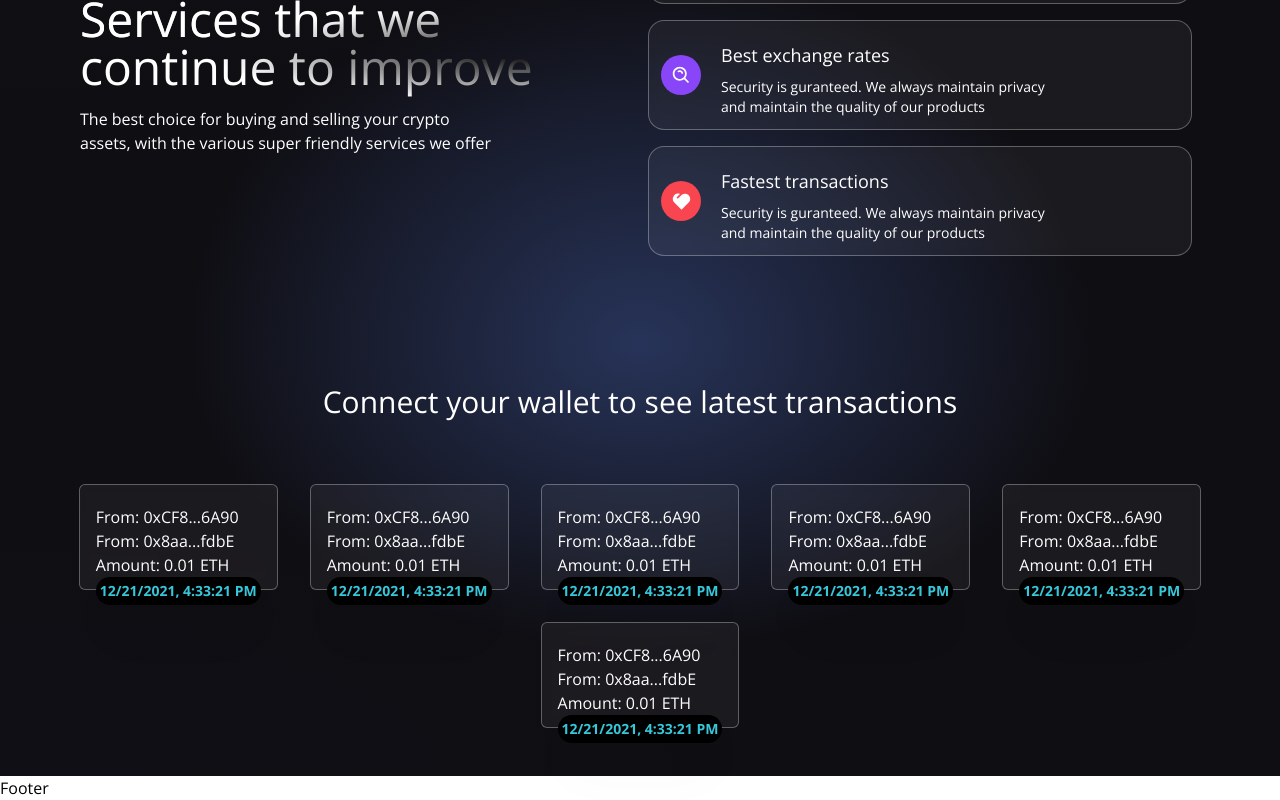
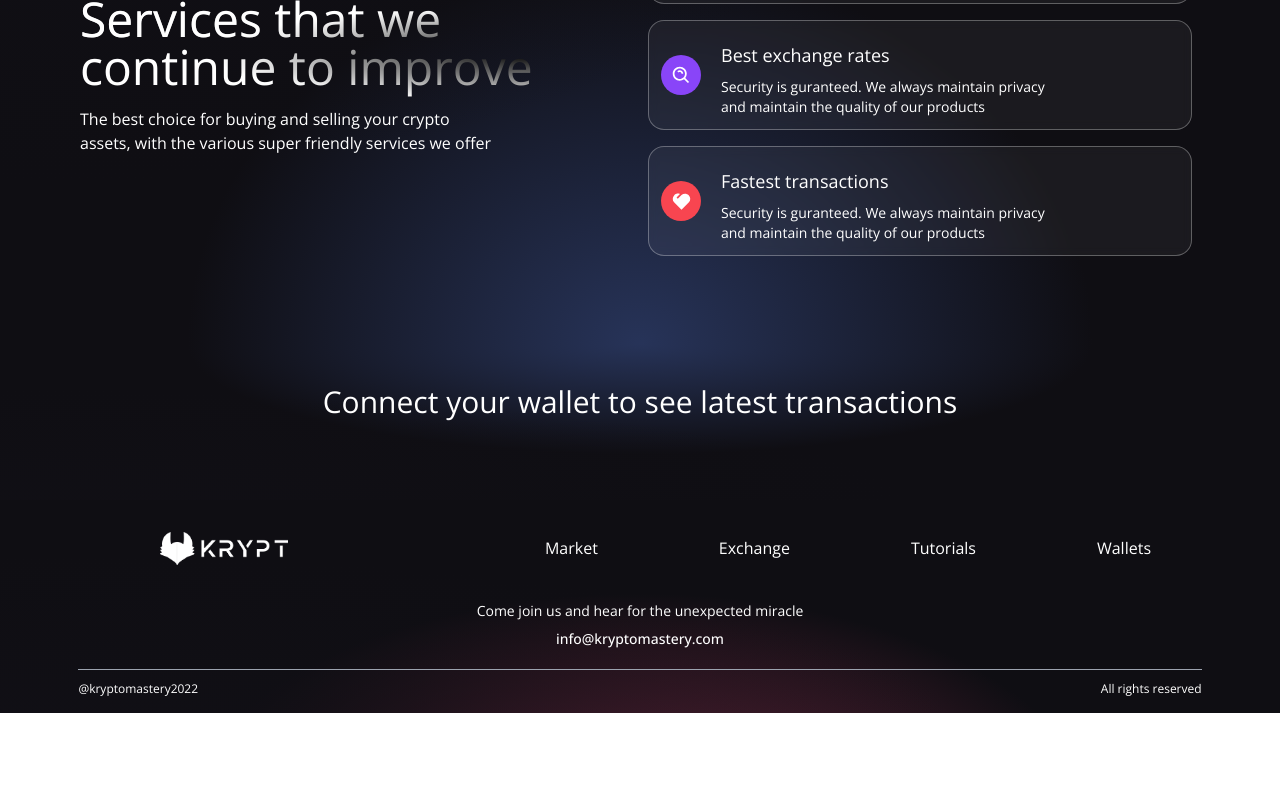
Before and after one commit to danielhochwart7/dApp, a React (Vite) app in the folder client/: page / in a window 1280 px wide. Shown: the part 943-1743 px from the top of the page. After the commit the page ends 1656 px from the top, so only its background shows below. Built offline with nearby package versions, Linux system fonts and the light colour scheme.

Commit message:
Read transactions from blockchain

```diff
--- a/client/src/components/Footer.jsx
+++ b/client/src/components/Footer.jsx
@@ -1,7 +1,33 @@
-const Footer = () => {
-    return (
-        <h1>Footer</h1>
-    );
-}
+import React from "react";
+
+import logo from "../../images/logo.png";
+
+const Footer = () => (
+  <div className="w-full flex md:justify-center justify-between items-center flex-col p-4 gradient-bg-footer">
+    <div className="w-full flex sm:flex-row flex-col justify-between items-center my-4">
+      <div className="flex flex-[0.5] justify-center items-center">
+        <img src={logo} alt="logo" className="w-32" />
+      </div>
+      <div className="flex flex-1 justify-evenly items-center flex-wrap sm:mt-0 mt-5 w-full">
+        <p className="text-white text-base text-center mx-2 cursor-pointer">Market</p>
+        <p className="text-white text-base text-center mx-2 cursor-pointer">Exchange</p>
+        <p className="text-white text-base text-center mx-2 cursor-pointer">Tutorials</p>
+        <p className="text-white text-base text-center mx-2 cursor-pointer">Wallets</p>
+      </div>
+    </div>
+
+    <div className="flex justify-center items-center flex-col mt-5">
+      <p className="text-white text-sm text-center">Come join us and hear for the unexpected miracle</p>
+      <p className="text-white text-sm text-center font-medium mt-2">info@kryptomastery.com</p>
+    </div>
+
+    <div className="sm:w-[90%] w-full h-[0.25px] bg-gray-400 mt-5 " />
+
+    <div className="sm:w-[90%] w-full flex justify-between items-center mt-3">
+      <p className="text-white text-left text-xs">@kryptomastery2022</p>
+      <p className="text-white text-right text-xs">All rights reserved</p>
+    </div>
+  </div>
+);
 
 export default Footer;
--- a/client/src/components/Transactions.jsx
+++ b/client/src/components/Transactions.jsx
@@ -35,7 +35,7 @@ const TransactionCard = ({ addressTo, addressFrom, timestamp, message, keyword,
 }
 
 const Transactions = () => {
-    const { currentAccount } = useContext(TransactionContext);
+    const { currentAccount, transactions } = useContext(TransactionContext);
     return (
         <div className="flex w-full justify-center items-center 2xl:px-20 gradient-bg-transactions">
             <div className="flex flex-col md:p-8 py-12 px-4">
@@ -50,7 +50,7 @@ const Transactions = () => {
                 )}
 
                 <div className="flex flex-wrap justify-center items-center mt-10">
-                    {dummyData.reverse().map((transaction, i) => (
+                    {transactions.reverse().map((transaction, i) => (
                         <TransactionCard key={i} {...transaction}/>
                     ))}
                 </div>
--- a/client/src/components/Welcome.jsx
+++ b/client/src/components/Welcome.jsx
@@ -18,7 +18,7 @@ const Input = ({placeholder, name, type, value, handleChange}) => (
     />
 )
 const Welcome = () => {
-    const { connectWallet, currentAccount, formData, sendTransaction, handleChange } = useContext(TransactionContext);
+    const { connectWallet, currentAccount, formData, sendTransaction, handleChange, isLoading } = useContext(TransactionContext);
 
     const handleSubmit = (e) => {
         const { addressTo, amount, keyword, message } = formData;
@@ -91,7 +91,7 @@ const Welcome = () => {
                         <Input placeholder="Keyword (Gif)" name="keyword" type="text" handleChange={handleChange}/>
                         <Input placeholder="Enter Message" name="message" type="text" handleChange={handleChange}/>
                         <div className="h-[1px] w-full bg-gray-400 my-2"/>
-                        {false ? (
+                        {isLoading ? (
                             <Loader />
                         ) : (
                             <button
--- a/client/src/context/TransactionContext.jsx
+++ b/client/src/context/TransactionContext.jsx
@@ -20,9 +20,31 @@ export const TransactionProvider = ({ children }) => {
     const [formData, setFormData] = useState({addressTo: "", amount: "", keyword: "", message: ""});
     const [isLoading, setIsLoading] = useState(false);
     const [transactionCount, setTransactionCount] = useState(localStorage.getItem("transactionCount"));
+    const [transactions, setTransactions] = useState([]);
 
     const handleChange = (e, name) => {
         setFormData((prevState) => ({...prevState, [name]: e.target.value}));
+    }
+
+    const getAllTransactions = async () => {
+        try {
+            if(!ethereum) return alert("Please install metamask");
+            const transactionContract = getEthereumContract();
+            const availableTransactions = await transactionContract.getAllTransactions();
+
+            const structuredTransactions = availableTransactions.map((transaction) => ({
+                addressTo: transaction.receiver,
+                addressFrom: transaction.sender,
+                timestamp: new Date(transaction.timestamp.toNumber() * 1000).toLocaleString(),
+                message: transaction.message,
+                keyword: transaction.keyword,
+                amount: parseInt(transaction.amount._hex) / (10 ** 18)
+            }))
+            setTransactions(structuredTransactions);
+        } catch (error) {
+            console.log(error);
+        }
+
     }
 
     const checkIfWalletIsConnected = async () => {
@@ -33,8 +55,7 @@ export const TransactionProvider = ({ children }) => {
 
             if(accounts.length) {
                 setCurrentAccount(accounts[0]);
-
-                //getAllTransactions
+                getAllTransactions();
             } else {
                 console.log("No accounts found")
             }
@@ -42,6 +63,18 @@ export const TransactionProvider = ({ children }) => {
             console.log(error);
             throw new Error("No ethereum object");
         }
+    }
+
+    const checkIfTransactionsExist = async () => {
+        try {
+            const transactionContract = getEthereumContract();
+            const transactionCount = await transactionContract.getTransactionCount();
+
+            window.localStorage.setItem("transactionCount", transactionCount);
+        } catch (error) {
+
+        }
+
     }
 
     const connectWallet = async () => {
@@ -94,10 +127,11 @@ export const TransactionProvider = ({ children }) => {
 
     useEffect(() => {
         checkIfWalletIsConnected();
+        checkIfTransactionsExist();
     }, []);
 
     return (
-        <TransactionContext.Provider value={{ connectWallet, currentAccount, formData, setFormData, handleChange, sendTransaction }}>
+        <TransactionContext.Provider value={{ connectWallet, currentAccount, formData, setFormData, handleChange, sendTransaction, transactions, isLoading }}>
             {children}
         </TransactionContext.Provider>
     )
```
